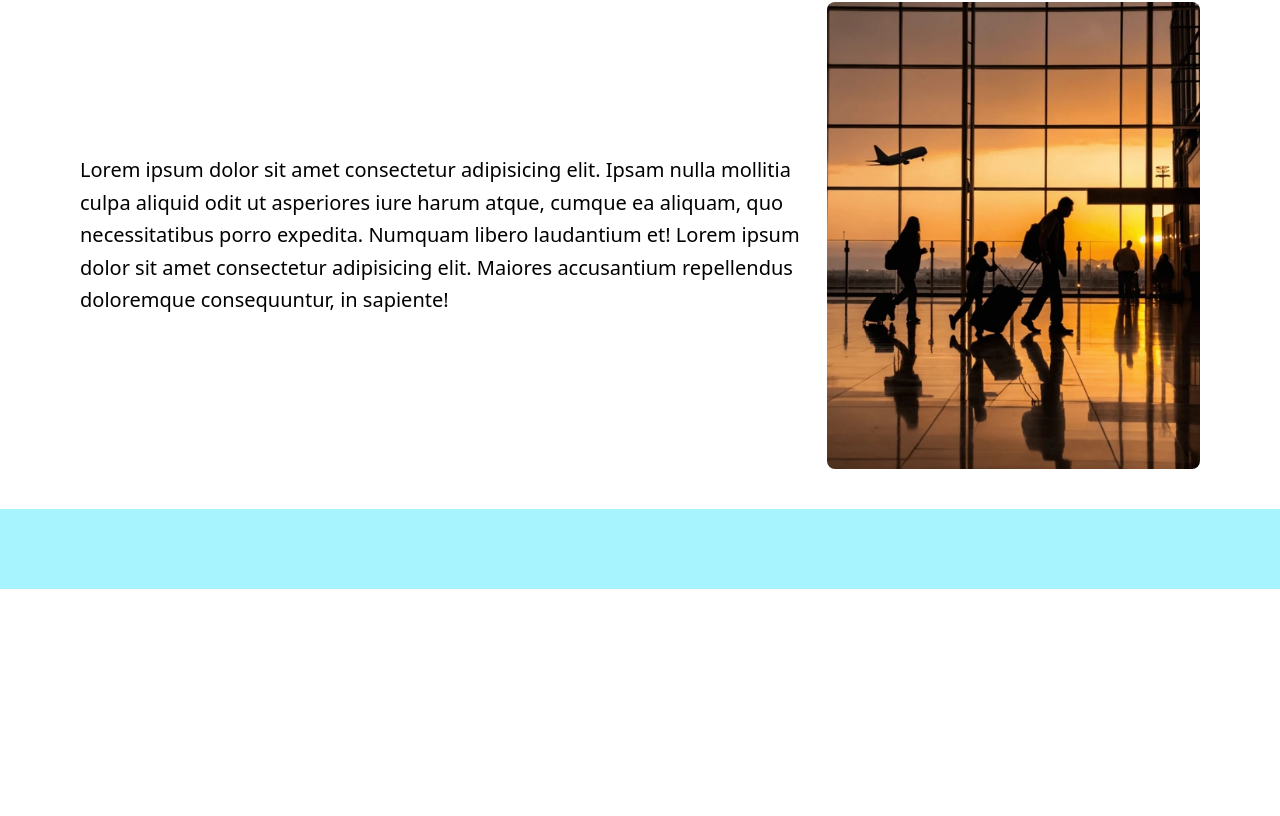
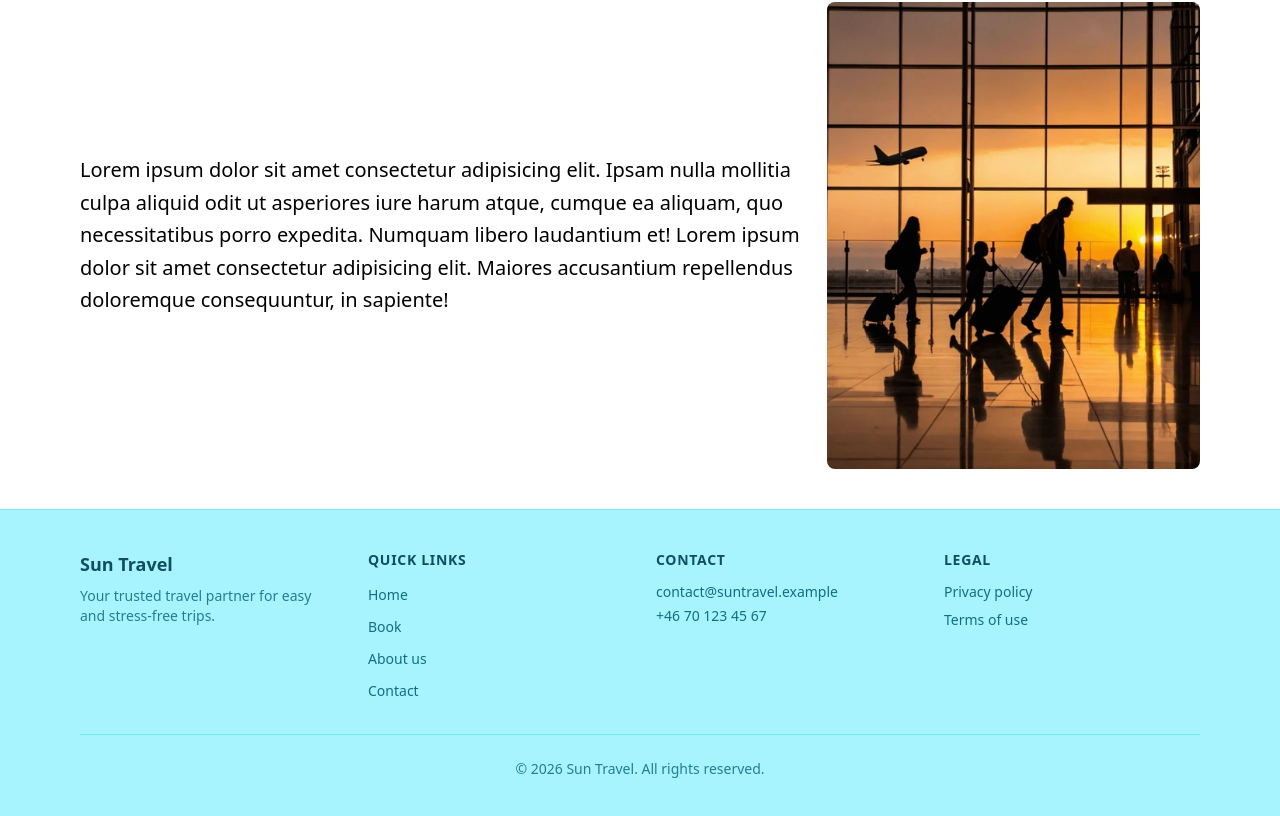
Before and after one commit to MustafaZeinali/tail-wind, a React (Vite) app: page /aboutOss in a window 1280 px wide. Shown: the part 830-1646 px from the top of the page. Before the commit the page ends 1419 px from the top, so only its background shows below. Built offline with nearby package versions, Linux system fonts and the light colour scheme.

Commit message:
started create calender

```diff
--- a/src/components/AboutUs.jsx
+++ b/src/components/AboutUs.jsx
@@ -7,19 +7,19 @@ const About = () => {
     <>
       <main className="bg-sky-50">
         {/* Intro section */}
-        <motion.div
-        variants={{
+
+
+
+        <section className="bg-blue-100 py-10">
+          <motion.div
+                  variants={{
           hidden: {opacity: 0, x:50 },
           visible: {opacity: 1 , x : 0}
         }}
         initial="hidden"
         animate="visible"
         transition={{duration: 0.7, ease: "easeOut"}}
-        >
-
-
-        <section className="bg-blue-100 py-10">
-          <div className="mx-auto flex max-w-6xl flex-col items-center gap-6 px-4 md:flex-row">
+          className="mx-auto flex max-w-6xl flex-col items-center gap-6 px-4 md:flex-row">
             <p className="text-lg leading-relaxed sm:text-xl md:text-2xl font-serif">
               Welcome to <span className="font-semibold">Sun Travel</span>, your trusted travel partner for easy
               and stress-free trips. We specialize in helping travelers book the
@@ -35,12 +35,20 @@ const About = () => {
               src={employee}
               alt="Travel agency employees"
             />
-          </div>
+          </motion.div>
         </section>
 
         {/* Plane section */}
         <section className="bg-green-100 py-10">
-          <div className="mx-auto flex max-w-6xl flex-col-reverse items-center gap-6 px-4 md:flex-row">
+          <motion.div
+                  variants={{
+          hidden: {opacity: 0, x:-50 },
+          visible: {opacity: 1 , x : 0}
+        }}
+        initial="hidden"
+        animate="visible"
+        transition={{duration: 0.7, ease: "easeOut"}}
+          className="mx-auto flex max-w-6xl flex-col-reverse items-center gap-6 px-4 md:flex-row">
             <img
               className="w-full max-w-lg md:w-1/2 rounded-lg object-cover"
               src={palne}
@@ -55,12 +63,20 @@ const About = () => {
               temporibus aspernatur repudiandae labore nobis repellendus, libero
               placeat?
             </p>
-          </div>
+          </motion.div>
         </section>
 
         {/* Airport section */}
         <section className="bg-white py-10">
-          <div className="mx-auto flex max-w-6xl flex-col items-center gap-6 px-4 md:flex-row">
+          <motion.div
+                  variants={{
+          hidden: {opacity: 0, y:50 },
+          visible: {opacity: 1 , y : 0}
+        }}
+        initial="hidden"
+        animate="visible"
+        transition={{duration: 0.7, ease: "easeOut"}}
+          className="mx-auto flex max-w-6xl flex-col items-center gap-6 px-4 md:flex-row">
             <p className="text-base leading-relaxed sm:text-lg md:text-xl">
               Lorem ipsum dolor sit amet consectetur adipisicing elit. Ipsam
               nulla mollitia culpa aliquid odit ut asperiores iure harum atque,
@@ -74,9 +90,9 @@ const About = () => {
               src={airport}
               alt="Airport terminal"
             />
-          </div>
+          </motion.div>
         </section>
-        </motion.div>
+
       </main>
     </>
   );
--- a/src/components/Calender.jsx
+++ b/src/components/Calender.jsx
@@ -1,8 +1,20 @@
-import { useContext } from "react"
+import { useContext, useState } from "react"
 import calender from "../assets/calender.jpg"
 import { ContextTail } from "../ContextConfig"
 const ReservCalender = () =>{
  const {open , setOpen} = useContext(ContextTail)
+ const [currentMonth,setCurrentMonth] = useState(new Date())
+ const [theMonths , setTheMonths] = useState(["january","february","march","april","may","june","july","august","september","october","november","december"])
+ const days = [1, 2, 3, 4, 5, 6, 7, 8, 9, 10, 11, 12, 13, 14, 15, 16, 17, 18, 19, 20, 21, 22, 23, 24, 25, 26, 27, 28, 29, 30, 31];
+
+
+ const handleDate = ()=>{
+    const year = currentMonth.getFullYear()
+    const month = currentMonth.getMonth()
+    new Date(year , month + 1 ,0).getDate()
+    return
+ }
+ console.log("get months", currentMonth);
 
  const handleClickCalnder = () =>{
     setOpen(false)
@@ -10,13 +22,18 @@ const ReservCalender = () =>{
     return(
         <>
         <main className="flex  justify-center">
-            <section className="min-h-24 bg-red-300 absolute bottom-50 ">
+            <section className="min-h-24 w-[30%] bg-red-300 absolute bottom-50 ">
                 <div className="flex justify-center py-3">
                     <p className="absolute left-1 cursor-pointer" onClick={handleClickCalnder}>Close</p>
                     <h2 className="text-xl font-semibold">Calender</h2>
                 </div>
                 <div >
-                    <img src={calender} alt="calender" />
+                    <ul className="">
+                        {theMonths.map((item) =>(
+                        <li key={item}>{item}</li>
+
+                    ))}
+                    </ul>
                 </div>
             </section>
         </main>
--- a/src/components/Footer.jsx
+++ b/src/components/Footer.jsx
@@ -1,14 +1,98 @@
+import { NavLink } from "react-router-dom";
 
+const Footer = () => {
+  return (
+    <footer className="bg-cyan-300/50 border-t border-cyan-400/30">
+      <div className="mx-auto max-w-6xl px-4 py-8 sm:py-10">
+        <div className="grid grid-cols-1 gap-8 sm:grid-cols-2 lg:grid-cols-4">
+          {/* Brand */}
+          <div>
+            <NavLink to="/" className="text-lg font-semibold text-cyan-900 hover:text-cyan-700">
+              Sun Travel
+            </NavLink>
+            <p className="mt-2 text-sm text-cyan-800/80">
+              Your trusted travel partner for easy and stress-free trips.
+            </p>
+          </div>
 
-const Footer = ()=>{
+          {/* Quick links */}
+          <div>
+            <h3 className="text-sm font-semibold uppercase tracking-wider text-cyan-900">
+              Quick links
+            </h3>
+            <ul className="mt-3 space-y-2">
+              <li>
+                <NavLink
+                  to="/"
+                  className="text-sm text-cyan-800/90 hover:text-cyan-700 hover:underline"
+                >
+                  Home
+                </NavLink>
+              </li>
+              <li>
+                <NavLink
+                  to="/book"
+                  className="text-sm text-cyan-800/90 hover:text-cyan-700 hover:underline"
+                >
+                  Book
+                </NavLink>
+              </li>
+              <li>
+                <NavLink
+                  to="/aboutOss"
+                  className="text-sm text-cyan-800/90 hover:text-cyan-700 hover:underline"
+                >
+                  About us
+                </NavLink>
+              </li>
+              <li>
+                <NavLink
+                  to="/Contact"
+                  className="text-sm text-cyan-800/90 hover:text-cyan-700 hover:underline"
+                >
+                  Contact
+                </NavLink>
+              </li>
+            </ul>
+          </div>
 
+          {/* Contact */}
+          <div>
+            <h3 className="text-sm font-semibold uppercase tracking-wider text-cyan-900">
+              Contact
+            </h3>
+            <ul className="mt-3 space-y-1 text-sm text-cyan-800/90">
+              <li>contact@suntravel.example</li>
+              <li>+46 70 123 45 67</li>
+            </ul>
+          </div>
 
-    return(
-        <main className="bg-cyan-300/50 h-20" >
-            <section>
-                <div></div>
-            </section>
-        </main>
-    )
-}
-export default Footer
+          {/* Legal / extra */}
+          <div>
+            <h3 className="text-sm font-semibold uppercase tracking-wider text-cyan-900">
+              Legal
+            </h3>
+            <ul className="mt-3 space-y-2 text-sm text-cyan-800/90">
+              <li>
+                <a href="#" className="hover:text-cyan-700 hover:underline">
+                  Privacy policy
+                </a>
+              </li>
+              <li>
+                <a href="#" className="hover:text-cyan-700 hover:underline">
+                  Terms of use
+                </a>
+              </li>
+            </ul>
+          </div>
+        </div>
+
+        <div className="mt-8 border-t border-cyan-400/30 pt-6 text-center text-sm text-cyan-800/80">
+          © {new Date().getFullYear()} Sun Travel. All rights reserved.
+        </div>
+      </div>
+    </footer>
+  );
+};
+
+export default Footer;
--- a/src/components/Home.jsx
+++ b/src/components/Home.jsx
@@ -2,6 +2,7 @@ import ocean from "../assets/beachDrone.mp4"
 import dryPalm from "../assets/dryPalm.jpeg";
 import penthouse from "../assets/laPentHouse.jpg";
 import tokyoJapan from "../assets/tokyoJapan.jpg";
+import pris from "../assets/pris.png";
 import { Link } from "react-router-dom";
 const Home = () =>{
  //Link is gonna fix
@@ -45,10 +46,10 @@ const Home = () =>{
             </div>
             <div className="h-[80vh] bg-black/70 flex ">
                 <div className="bg-red-300 flex items-center">
-                    <p className="text-6xl text-white font-serif"> we have got awards </p>
+                    <p className="text-6xl text-white font-serif p-2"> we have got awards </p>
                 </div>
-                <div>
-                    <p>ITem</p>
+                <div className="overflow-hidden">
+                    <img src={pris} alt="pris" />
                 </div>
 
             </div>
```
Also changed, not shown: src/components/StartPage.jsx (line endings or trailing spaces), 1 other file (tests, documents, lock files or other folders).
